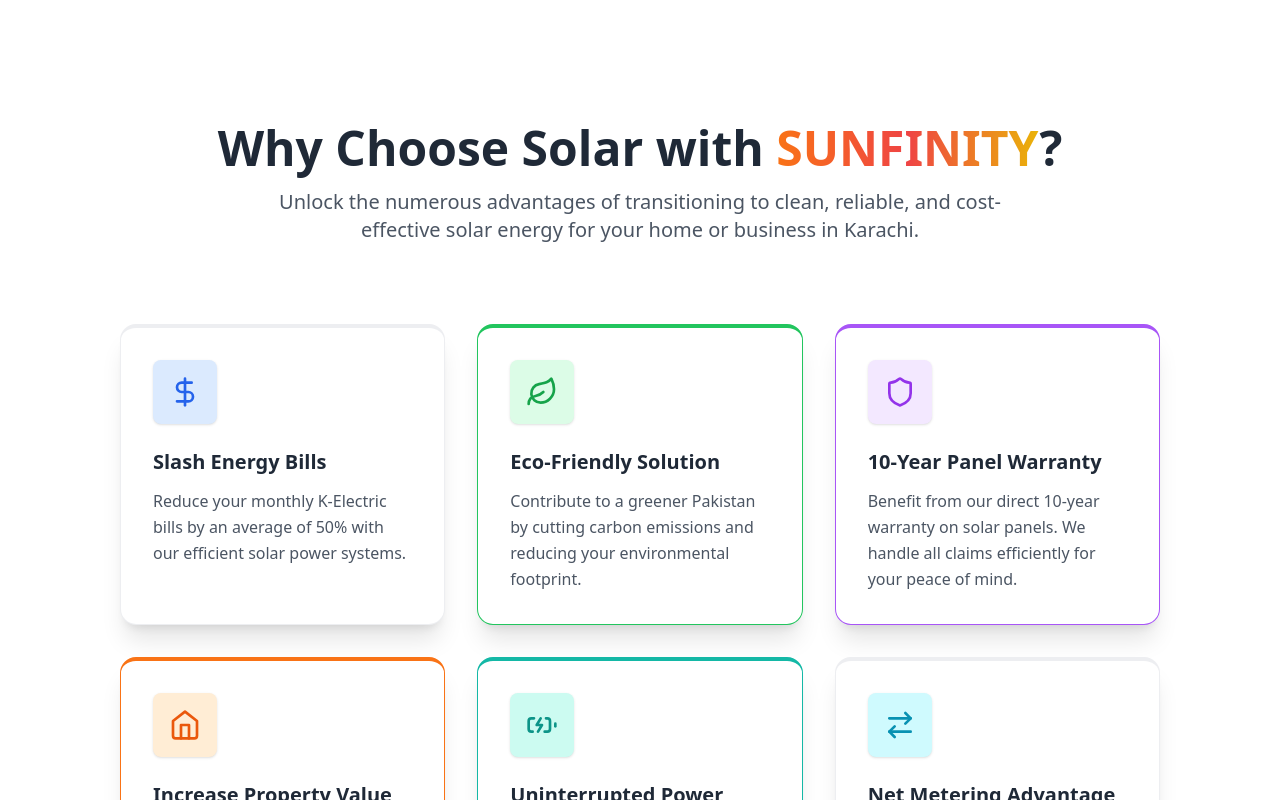
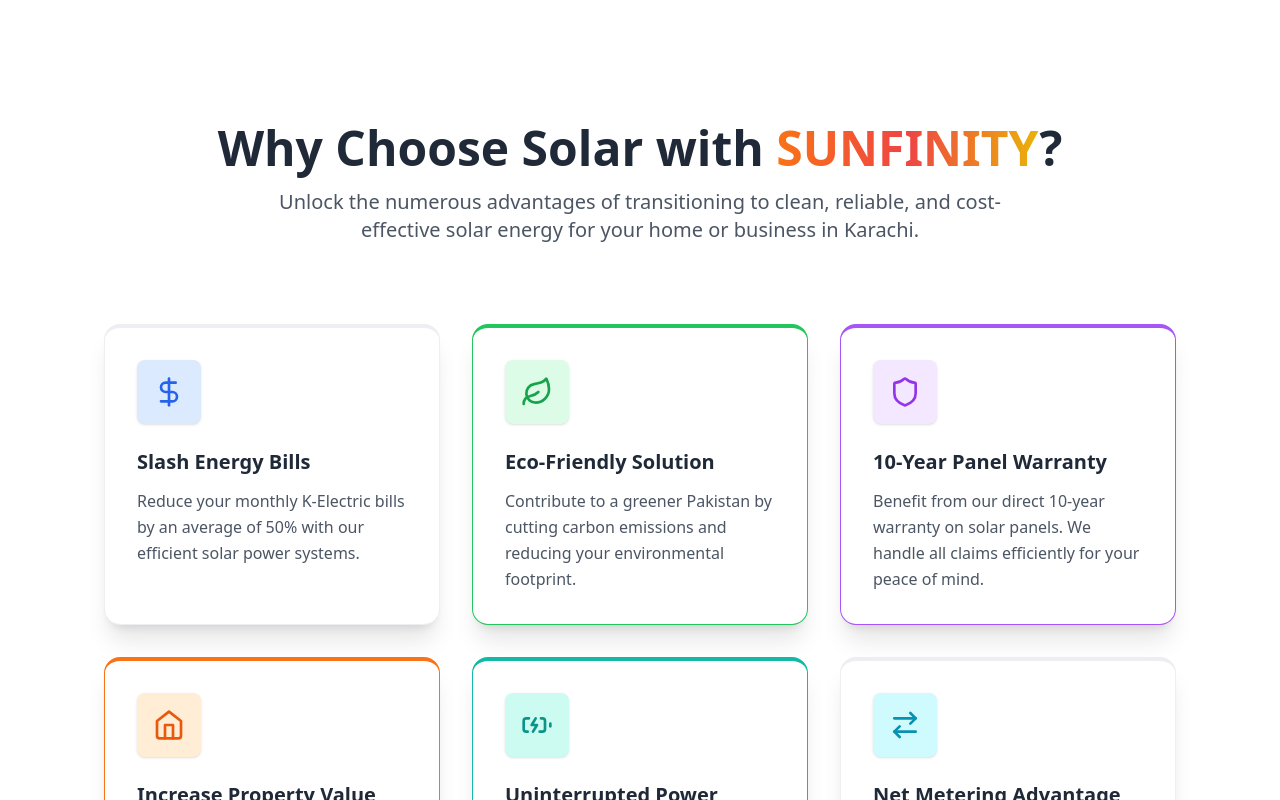
Before and after one commit to daniyalahmed21/Solar-panel-web, a React (Vite) app: page / in a window 1280 px wide. Shown: the part 760-1560 px from the top of the page. Built offline with nearby package versions, Linux system fonts and the light colour scheme.

Commit message:
ui changes

```diff
--- a/src/components/Benefits.tsx
+++ b/src/components/Benefits.tsx
@@ -109,7 +109,7 @@
 
 
   return (
-    <section id="benefits" className="px-8 overflow-x-hidden ">
+    <section id="benefits" className="px-4 overflow-hidden ">
       <div className="container mx-auto px-4 md:px-6">
         <motion.div
           className="text-center mb-16 md:mb-20"
--- a/src/components/Products.tsx
+++ b/src/components/Products.tsx
@@ -107,7 +107,7 @@
             viewport={{ once: true, amount: 0.2 }}
             transition={{ duration: 0.7, ease: "easeOut" }}
           >
-            <div className="bg-white rounded-3xl overflow-hidden shadow-2xl h-full border border-gray-200/80">
+            <div className="bg-white rounded-3xl overflow-hidden shadow-xl h-full border border-gray-200/80">
               <AnimatePresence mode="wait">
                 <motion.div
                   key={`showcase-${activeProduct.id}`}
```
